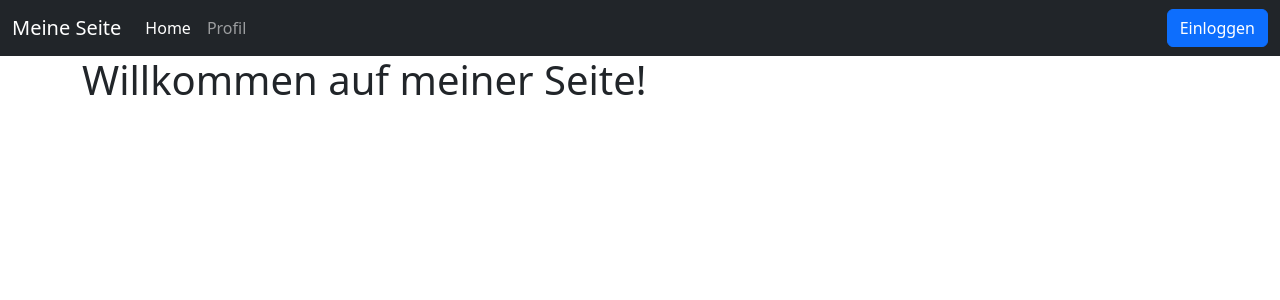
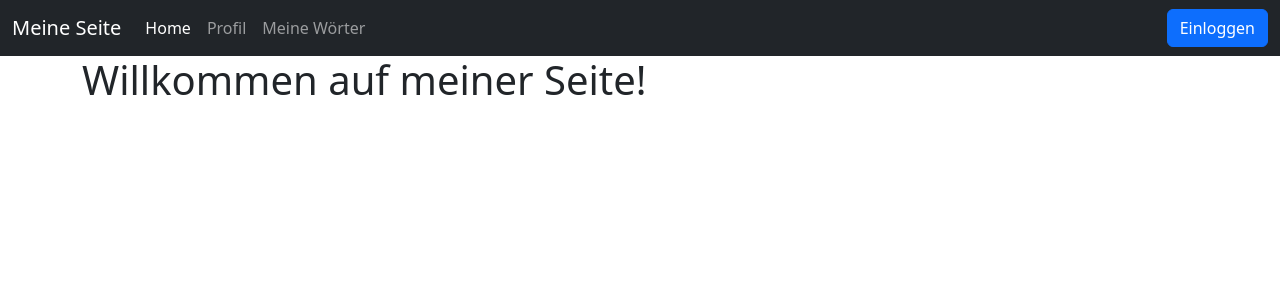
Before and after one commit to EgorAlmikeev/Wortschatz, a Django app: page / in a window 1280 px wide. Shown: the top 300 px of the page. Run offline with Django 5.2, Linux system fonts and the light colour scheme.

Commit message:
nav item my words added

```diff
--- a/wortschatz/templates/header.html
+++ b/wortschatz/templates/header.html
@@ -13,6 +13,9 @@
                     </li>
                     <li class="nav-item">
                         <a class="nav-link" href="/profile/">Profil</a>
+                    </li>
+                    <li class="nav-item">
+                        <a class="nav-link" href="/my_words/">Meine Wörter</a>
                     </li>
                 </ul>
                 <ul class="navbar-nav ms-auto">
```
